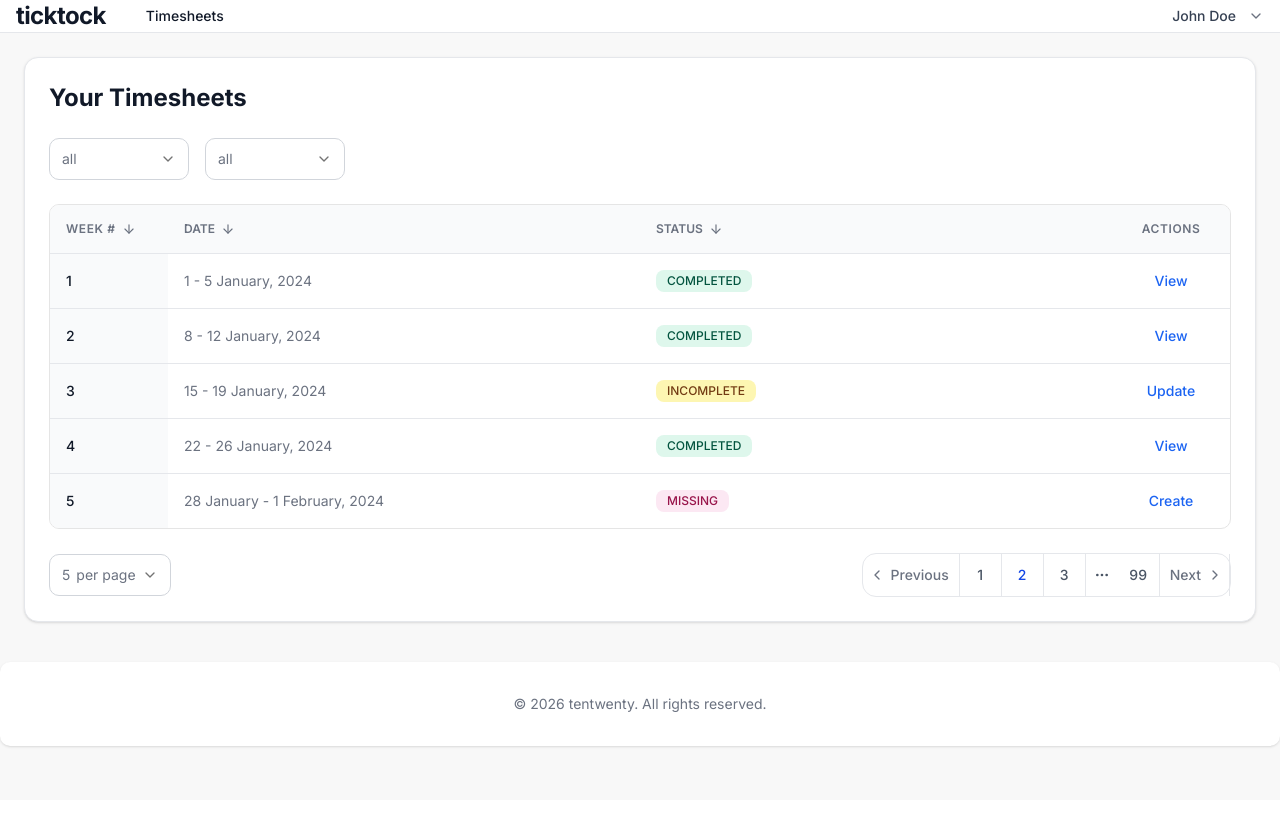
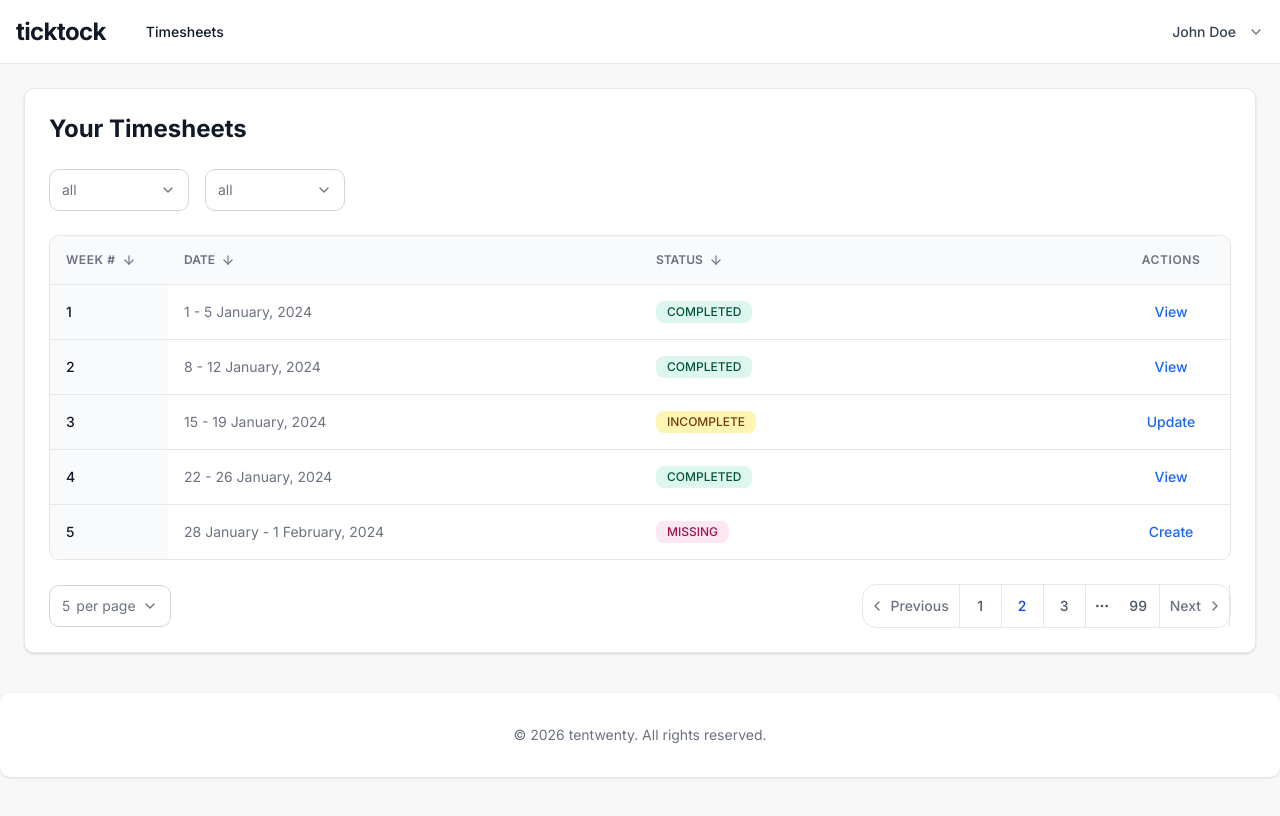
Before and after one commit to vipin23-sourse/ticktock, a Next.js app: page /dashboard in a window 1280 px wide. Shown: the top 816 px of the page. Built offline with nearby package versions, Linux system fonts and the light colour scheme.

Commit message:
fixed ui  layout issues

```diff
--- a/src/app/(auth)/login/page.tsx
+++ b/src/app/(auth)/login/page.tsx
@@ -5,14 +5,14 @@ import LoginForm from "@/feature/auth/components/LoginForm";
 
 const LoginPage = () => {
   return (
-    <section className="min-h-full h-full bg-primary">
-      <div className="w-full h-full flex flex-col justify-center items-center md:grid md:grid-cols-2 sm:p-0 p-5">
+    <section className="min-h-screen bg-primary flex flex-col">
+      <div className="w-full min-h-screen flex flex-col justify-center items-center md:grid md:grid-cols-2 sm:p-0 p-5">
         <h1 className="text-white max-sm:mt-auto leading-tight text-xl font-bold md:hidden block">
           Welcome back
         </h1>
 
         {/* Left Form Column */}
-        <div className="grid items-center w-full max-sm:mt-5 max-sm:mb-auto sm:h-full px-5 sm:px-20 md:px-30 lg:px-40 xl:px-72 bg-white sm:rounded-none rounded-lg py-6 sm:py-0">
+        <div className="grid items-center w-full max-sm:mt-5 max-sm:mb-auto sm:h-full px-5 md:px-20 lg:px-30 xl:px-40 2xl:px-72 bg-white sm:rounded-none rounded-lg py-6 sm:py-0">
           <div className="max-w-xl w-full mx-auto">
             <h1 className="text-black leading-tight text-xl font-bold mb-5 md:block hidden">
               Welcome back
@@ -22,7 +22,7 @@ const LoginPage = () => {
           </div>
         </div>
 
-        <div className="bg-primary max-sm:items-end max-sm:m-0 sm:h-full px-4 sm:px-20 md:px-30 lg:px-40 xl:px-72 text-white grid items-center my-auto text-center md:text-left py-6 md:py-0">
+        <div className="bg-primary max-sm:items-end max-sm:m-0 sm:h-full px-5 md:px-20 lg:px-30 xl:px-40 2xl:px-72 text-white grid items-center my-auto text-center md:text-left py-6 md:py-0">
           <div className="max-w-xl mx-auto md:mx-0">
             <h2 className="text-lg sm:text-[2.5rem] font-semibold leading-normal mb-3">
               ticktock
--- a/src/app/(dashboard)/layout.tsx
+++ b/src/app/(dashboard)/layout.tsx
@@ -8,15 +8,12 @@ export default function DashboardLayout({
   children: React.ReactNode;
 }) {
   return (
-
-    <div className="min-h-full h-full sm:bg-[#F8F8F8] flex flex-col">
-
+    <div className="min-h-screen bg-[#F8F8F8] flex flex-col">
       {/* Top Navigation Bar */}
-      <header className="bg-white border-b border-gray-200 h-16 flex items-center justify-between px-4 sticky top-0 z-10">
-
+      <header className="bg-white border-b border-gray-200 h-16 flex items-center justify-between px-4 sticky top-0 z-10 shrink-0">
         {/* Left Side: Logo & Links */}
-        <div className="flex items-center  w-full 2xl:gap-0 gap-10">
-          <Link href="/dashboard" className="text-2xl font-bold tracking-tight text-gray-900 ">
+        <div className="flex items-center w-full 2xl:gap-0 gap-10">
+          <Link href="/dashboard" className="text-2xl font-bold tracking-tight text-gray-900">
             ticktock
           </Link>
 
@@ -31,27 +28,24 @@ export default function DashboardLayout({
         </div>
 
         <div className="flex items-center shrink-0 gap-3 cursor-pointer hover:opacity-80 transition-opacity">
-
           <span className="text-sm font-medium text-gray-700">
             John Doe
           </span>
-
           <ChevronDown className="size-4 text-gray-500" />
         </div>
       </header>
 
       {/* Main Content Area */}
-      <main className="flex-1 w-full max-w-[1328px] mx-auto md:p-6">
+      <main className="flex-1 w-full max-w-[1328px] mx-auto md:p-6 p-4">
         {children}
       </main>
 
       {/* Footer */}
-      <footer className="w-full mb-6 xl:mb-[74px] pt-4">
+      <footer className="w-full mb-6 xl:mb-[74px] py-4 shrink-0">
         <div className='xl:py-8 xl:bg-white xl:rounded-lg text-center text-sm text-gray-500 max-w-[1280px] mx-auto xl:shadow-sm'>
           © {new Date().getFullYear()} tentwenty. All rights reserved.
         </div>
       </footer>
-
     </div>
   );
 }
--- a/src/app/globals.css
+++ b/src/app/globals.css
@@ -148,9 +148,9 @@ body {
     @apply border-border outline-ring/50;
   }
   body {
-    @apply bg-background text-foreground;
+    @apply bg-background text-foreground min-h-screen;
   }
   html {
-    @apply font-sans;
+    @apply font-sans min-h-screen;
   }
 }
--- a/src/app/layout.tsx
+++ b/src/app/layout.tsx
@@ -19,9 +19,9 @@ export default function RootLayout({
   children: React.ReactNode;
 }>) {
   return (
-    <html lang="en" className="font-sans h-full">
+    <html lang="en" className="font-sans">
       <body
-        className={`${inter.variable} antialiased h-full`}
+        className={`${inter.variable} antialiased`}
       >
         <AuthProvider>{children}</AuthProvider>
       </body>
--- a/src/feature/timesheet/componets/TimesheetTable.tsx
+++ b/src/feature/timesheet/componets/TimesheetTable.tsx
@@ -66,7 +66,7 @@ export const TimesheetTable = ({ initialTimesheets = [] }: TimesheetTableProps)
 
   return (
     <div className="w-full space-y-6">
-      <div className="bg-white p-6 sm:rounded-xl border border-gray-200 sm:shadow-sm">
+      <div className="bg-white p-6 rounded-lg border border-gray-200 shadow-sm">
         <div className="text-2xl font-bold text-gray-900 mb-6">Your Timesheets</div>
 
         {/* Filters */}
```
